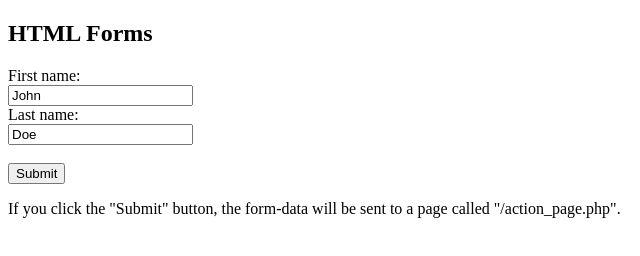
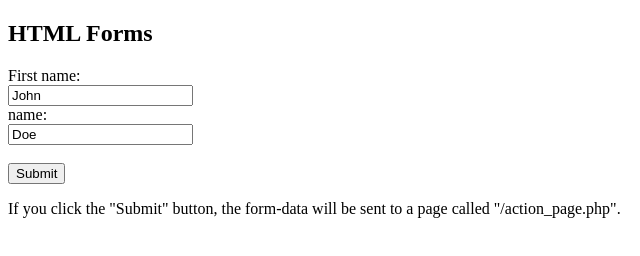
Before and after one commit to sahilrastogi817/crud, a website: page form.html in a window 1280 px wide. Shown: the full height of the page, 0-640 px from the left. Drawn offline with Linux system fonts and the light colour scheme.

Commit message:
remove last name

```diff
--- a/form.html
+++ b/form.html
@@ -7,7 +7,7 @@
 <form action="/sohail" method="post">
   <label for="fname">First name:</label><br>
   <input type="text" id="fname" name="fname" value="John"><br>
-  <label for="lname">Last name:</label><br>
+  <label for="lname">name:</label><br>
   <input type="text" id="lname" name="lname" value="Doe"><br><br>
   <input type="submit" value="Submit">
 </form>
```
